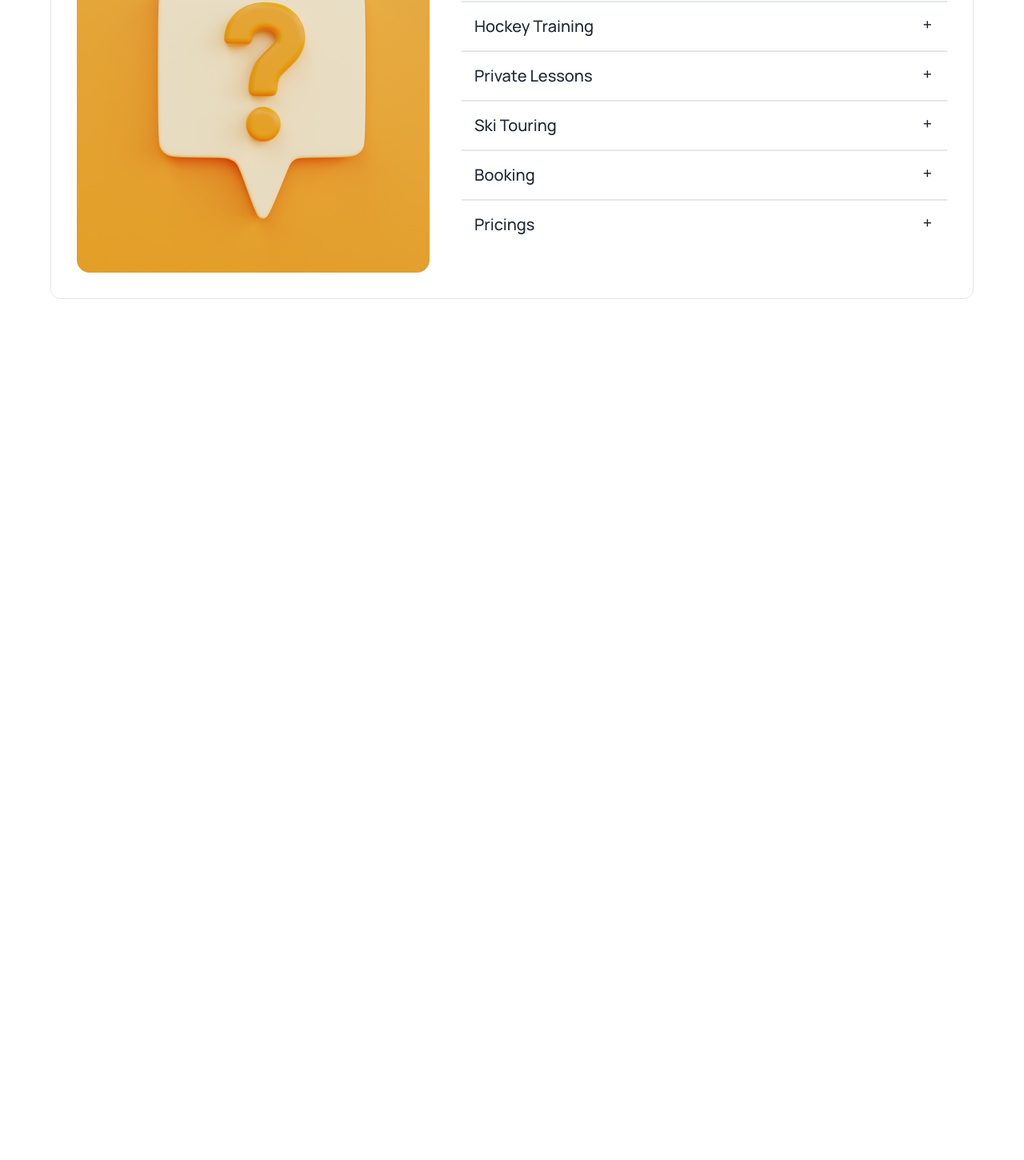
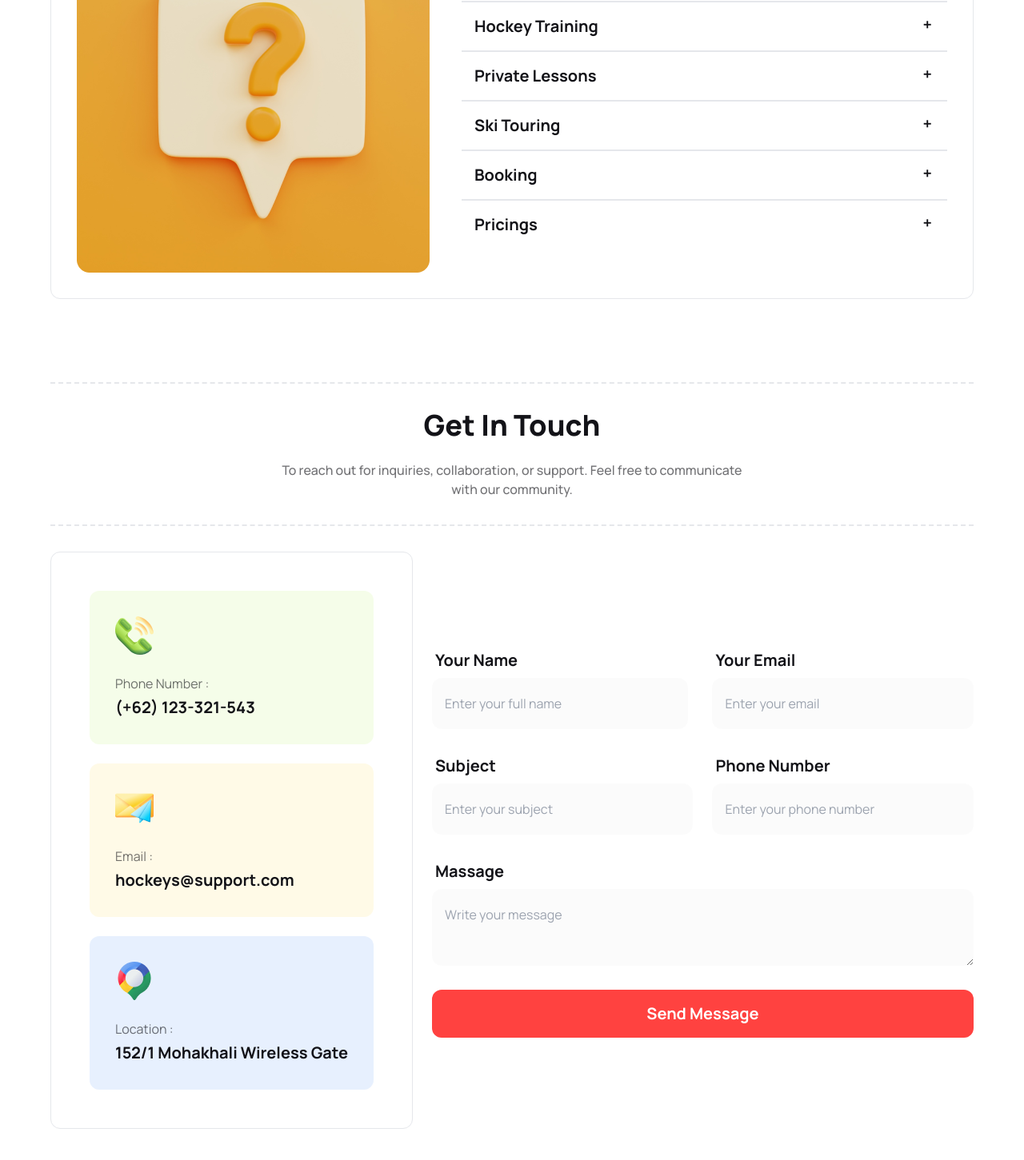
Before and after one commit to abunaim5/hockeys, a plain HTML site: page index.html in a window 1280 px wide. Shown: the part 3980-5431 px from the top of the page at 80% size. Before the commit the page ends 4394 px from the top, so only its background shows below. Drawn offline with nearby package versions, Linux system fonts and the light colour scheme.

Commit message:
added get in touch section

```diff
--- a/index.html
+++ b/index.html
@@ -531,20 +531,20 @@
                         <!-- fist faq -->
                         <div class="collapse collapse-plus rounded-none border-b-2">
                             <input type="radio" name="my-accordion-3" checked="checked" />
-                            <div class="collapse-title text-xl font-medium">
+                            <div class="collapse-title text-xl font-bold text-color-black">
                                 Our Equipment
                             </div>
-                            <div class="collapse-content">
+                            <div class="collapse-content text-color-gray">
                                 <p>Helmets, Shoulder pads, Elbow pads, Gloves, Jersey and pants.</p>
                             </div>
                         </div>
                         <!-- second faq -->
                         <div class="collapse collapse-plus rounded-none border-b-2">
                             <input type="radio" name="my-accordion-3" />
-                            <div class="collapse-title text-xl font-medium">
+                            <div class="collapse-title text-xl font-bold text-color-black">
                                 Hockey Training
                             </div>
-                            <div class="collapse-content">
+                            <div class="collapse-content text-color-gray">
                                 <p>Hockey training is a purposeful and structured regimen aimed at enhancing players'
                                     skills, physical fitness, and overall performance on the ice.</p>
                             </div>
@@ -552,10 +552,10 @@
                         <!-- third faq -->
                         <div class="collapse collapse-plus rounded-none border-b-2">
                             <input type="radio" name="my-accordion-3" />
-                            <div class="collapse-title text-xl font-medium">
+                            <div class="collapse-title text-xl font-bold text-color-black">
                                 Private Lessons
                             </div>
-                            <div class="collapse-content">
+                            <div class="collapse-content text-color-gray">
                                 <p>Private hockey lessons offer personalized and focused training experiences tailored
                                     to
                                     individual players' needs.</p>
@@ -564,10 +564,10 @@
                         <!-- fourth faq -->
                         <div class="collapse collapse-plus rounded-none border-b-2">
                             <input type="radio" name="my-accordion-3" />
-                            <div class="collapse-title text-xl font-medium">
+                            <div class="collapse-title text-xl font-bold text-color-black">
                                 Ski Touring
                             </div>
-                            <div class="collapse-content">
+                            <div class="collapse-content text-color-gray">
                                 <p>Ski touring, also known as backcountry skiing, is a form of skiing that involves
                                     traveling through snow-covered landscapes using skis.</p>
                             </div>
@@ -575,10 +575,10 @@
                         <!-- fifth faq -->
                         <div class="collapse collapse-plus rounded-none border-b-2">
                             <input type="radio" name="my-accordion-3" />
-                            <div class="collapse-title text-xl font-medium">
+                            <div class="collapse-title text-xl font-bold text-color-black">
                                 Booking
                             </div>
-                            <div class="collapse-content">
+                            <div class="collapse-content text-color-gray">
                                 <p>Booking, in a general sense, refers to the process of reserving or securing a
                                     service,
                                     resource, or appointment for a specific date and time.</p>
@@ -587,15 +587,91 @@
                         <!-- sixth faq -->
                         <div class="collapse collapse-plus rounded-none ">
                             <input type="radio" name="my-accordion-3" />
-                            <div class="collapse-title text-xl font-medium">
+                            <div class="collapse-title text-xl font-bold text-color-black">
                                 Pricings
                             </div>
-                            <div class="collapse-content">
+                            <div class="collapse-content text-color-gray">
                                 <p>Pricing is the establishment of monetary values for goods, services, or products,
                                     reflecting the cost, perceived value, and market dynamics.</p>
                             </div>
                         </div>
                     </div>
+                </div>
+            </div>
+        </section>
+        <!-- get in touch section start -->
+        <section class="max-w-[73.125rem] mx-auto p-2 mt-1 md:mt-14 divide-y-2 divide-dashed ">
+            <div></div>
+            <div class="text-center space-y-6 py-8">
+                <h3 class="text-4xl text-color-black font-extrabold">Get In Touch</h3>
+                <p class="text-color-gray font-medium max-w-xl mx-auto">To reach out for inquiries, collaboration, or
+                    support. Feel free to communicate with our community.
+                </p>
+            </div>
+            <div class="py-8 flex items-center justify-center flex-col lg:flex-row gap-6">
+                <div class="space-y-6 border border-gray-200 rounded-xl p-12">
+                    <div class="bg-[#bced6e26] p-8 rounded-xl">
+                        <img src="images/phone.png" alt="">
+                        <p class="text-color-gray mt-6 mb-1">Phone Number :</p>
+                        <h4 class="text-color-black text-xl font-bold">(+62) 123-321-543</h4>
+                    </div>
+                    <div class="bg-[#fddb5f26] p-8 rounded-xl">
+                        <img src="images/message.png" alt="">
+                        <p class="text-color-gray mt-6 mb-1">Email :</p>
+                        <h4 class="text-color-black text-xl font-bold">hockeys@support.com</h4>
+                    </div>
+                    <div class="bg-[#629cf326] p-8 rounded-xl">
+                        <img src="images/pointer.png" alt="">
+                        <p class="text-color-gray mt-6 mb-1">Location :</p>
+                        <h4 class="text-color-black text-xl font-bold">152/1 Mohakhali Wireless Gate</h4>
+                    </div>
+                </div>
+                <div class="flex-1">
+                    <label class="form-control w-full grid grid-cols-2 gap-6">
+                        <!-- first input -->
+                        <div>
+                            <div class="label">
+                                <span class="label-text text-xl text-color-black font-bold">Your Name</span>
+                            </div>
+                            <input type="text" placeholder="Enter your full name"
+                                class=" outline-none w-full max-w-xs px-4 py-5 rounded-xl bg-[#13131804]" />
+                        </div>
+                        <!-- second input -->
+                        <div>
+                            <div class="label">
+                                <span class="label-text text-xl text-color-black font-bold">Your Email</span>
+                            </div>
+                            <input type="email" placeholder="Enter your email"
+                                class=" outline-none w-full px-4 py-5 rounded-xl bg-[#13131804]" />
+
+                        </div>
+                        <!-- third input -->
+                        <div>
+                            <div class="label">
+                                <span class="label-text text-xl text-color-black font-bold">Subject</span>
+                            </div>
+                            <input type="text" placeholder="Enter your subject"
+                                class="outline-none w-full px-4 py-5 rounded-xl bg-[#13131804]" />
+                        </div>
+                        <!-- fourth input -->
+                        <div>
+                            <div class="label">
+                                <span class="label-text text-xl text-color-black font-bold">Phone Number</span>
+                            </div>
+                            <input type="number" placeholder="Enter your phone number"
+                                class=" outline-none w-full px-4 py-5 rounded-xl bg-[#13131804]" />
+                        </div>
+                        <!-- textarea field -->
+                        <div class="col-span-2">
+                            <div class="label">
+                                <span class="label-text text-xl text-color-black font-bold">Massage</span>
+                            </div>
+                            <textarea class="h-24 outline-none w-full px-4 py-5 rounded-xl bg-[#13131804]"
+                                placeholder="Write your message"></textarea>
+                        </div>
+                        <button class="text-white text-xl font-bold bg-color-orange py-4 rounded-xl col-span-2">Send
+                            Message</button>
+                    </label>
                 </div>
             </div>
         </section>
```
